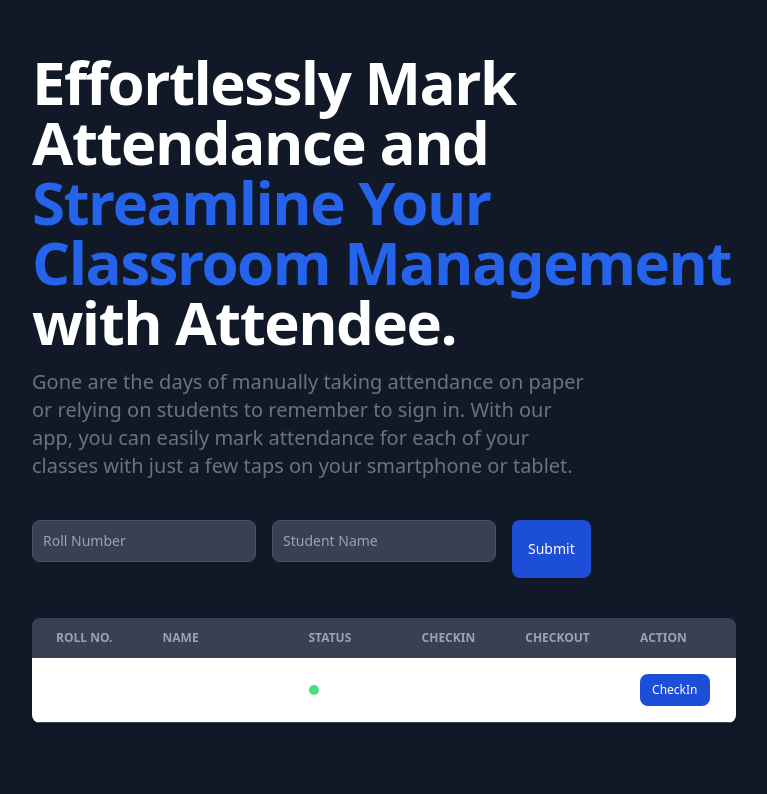
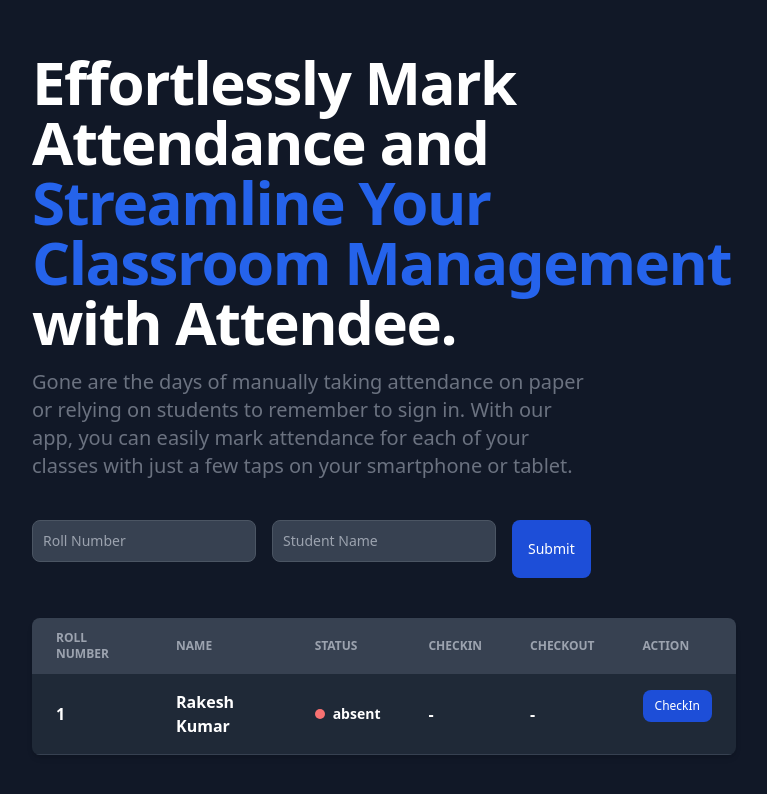
Before and after one commit to samyakkhatua/attendee, a React (Vite) app: page / in a window 1280 px wide. Shown: the part 108-902 px from the top of the page, without its empty margins (128-895 px from the left). Built offline with nearby package versions, Linux system fonts and the light colour scheme.

Commit message:
UI updated & absent redmark

```diff
--- a/src/App.jsx
+++ b/src/App.jsx
@@ -66,7 +66,7 @@
   return (
     <div className="w-[100%] bg-gray-900">
 
-    <div className="lg:w-[80%] w-full px-40 py-40 bg-gray-900 dark:bg-gray-900">
+    <div className="lg:w-[80%] w-[100%] px-40 py-40 bg-gray-900 dark:bg-gray-900">
       <h1 class="mb-4 text-4xl font-extrabold leading-none tracking-tight md:text-5xl lg:text-6xl text-white">
       Effortlessly Mark Attendance and{" "}
         <span class="text-blue-600 dark:text-blue-500">Streamline Your Classroom Management</span>{" "}
--- a/src/components/Student.jsx
+++ b/src/components/Student.jsx
@@ -12,30 +12,26 @@
     handleCheckOut(e.currentTarget.id);
   };
 
-  var today = new Date();
-  let currTime =
-    today.getHours() + ":" + today.getMinutes() + ":" + today.getSeconds();
-
   return (
-    <tr class="w-full bg-white text-white border-b bg-gray-800 border-gray-700 hover:bg-gray-50 hover:bg-gray-600">
+    <tr class="w-full text-white border-b bg-gray-800 border-gray-700 hover:bg-gray-600">
       <td class="px-6 py-4 text-base font-semibold ">{student.roll}</td>
 
       {/* name */}
-      <td className="px-6 py-4">{student.name}</td>
+      <td className="px-6 py-4 text-base font-semibold">{student.name}</td>
 
-      <td class="px-6 py-4">
+      <td class="px-6 py-4 font-semibold">
         <div class="flex items-center">
-          <div class="h-2.5 w-2.5 rounded-full bg-green-400 mr-2"></div>{" "}
+          <div class={student.status ? "h-2.5 w-2.5 rounded-full bg-green-400 mr-2" : "h-2.5 w-2.5 rounded-full bg-red-400 mr-2"}></div>{" "}
           {student.status ? "present" : "absent"}
         </div>
       </td>
 
-      <td class="px-6 py-4">{student.checkin}</td>
+      <td class="px-6 py-4 text-base font-semibold">{student.checkin}</td>
 
-      <td class="px-6 py-4">{student.checkout}</td>
+      <td class="px-6 py-4 text-base font-semibold">{student.checkout}</td>
 
       {/* action buttons */}
-      <td class="px-6 py-4 flex gap-2">
+      <td class="px-6 py-4 flex gap-2 ">
         {student.status == false && (
           <button
             id={student.id}
--- a/src/components/StudentList.jsx
+++ b/src/components/StudentList.jsx
@@ -3,12 +3,12 @@
 
 const StudentList = ({ studentList, handleCheckIn, handleCheckOut }) => {
   return (
-    <div className="relative overflow-x-auto shadow-md sm:rounded-lg mx-0">
+    <div className="overflow-x-auto shadow-md sm:rounded-lg mx-0">
       <table class="w-[100%] text-sm text-left text-gray-400">
         <thead class="text-xs uppercase bg-gray-700 text-gray-400">
           <tr className="w-full">
             <th scope="col" class="px-6 py-3">
-              Roll No.
+              Roll Number
             </th>
             <th scope="col" class="px-6 py-3">
               Name
```
